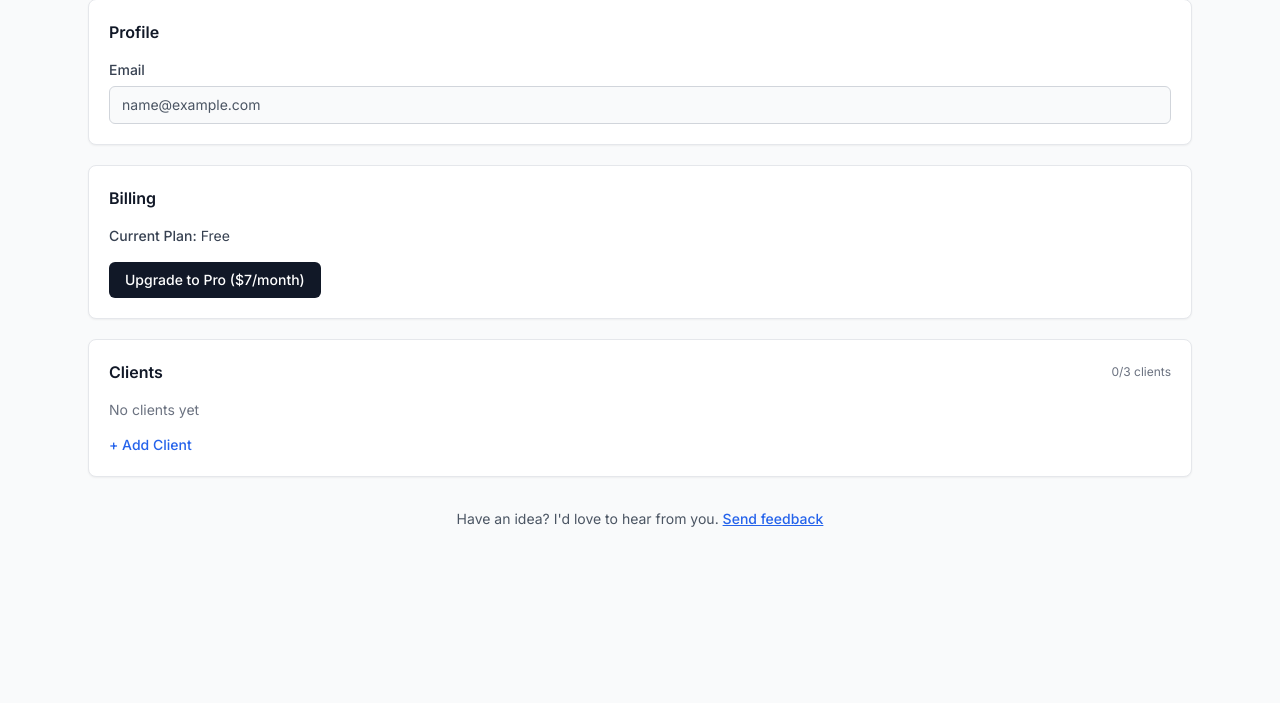
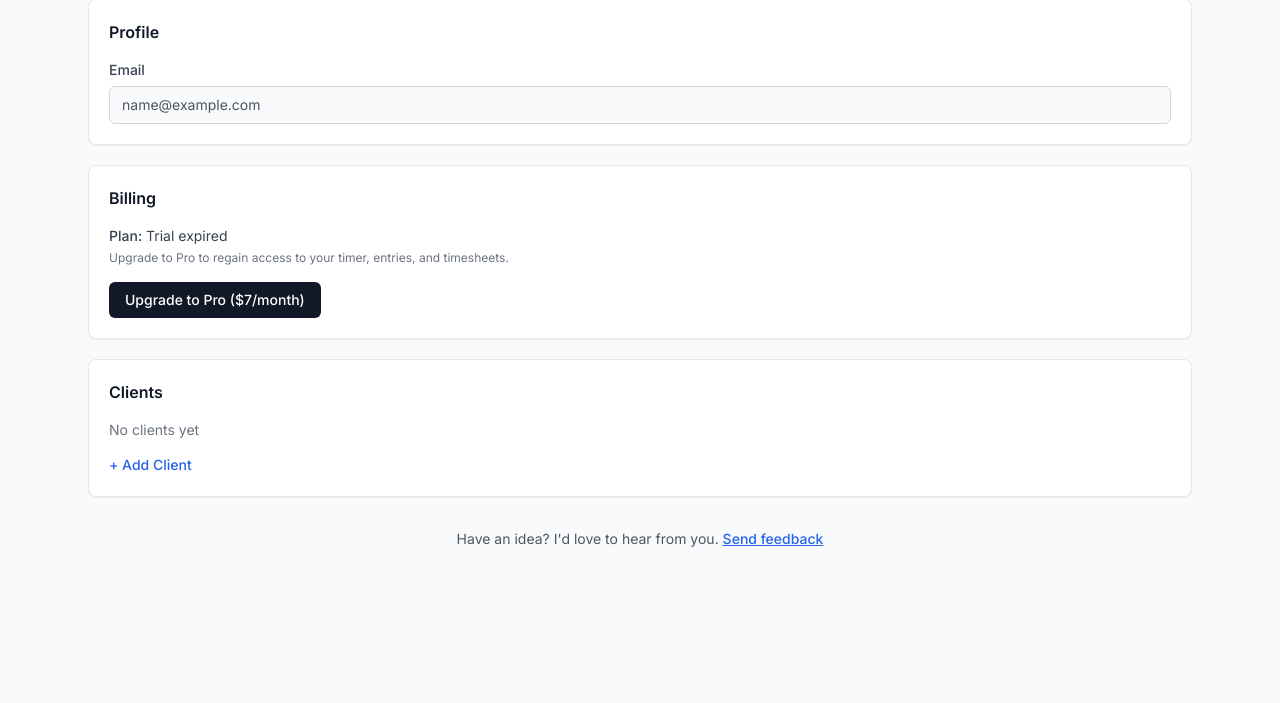
Before and after one commit to grbellar/timerrr2.0, a Flask app: page /settings in a window 1280 px wide. Shown: the part 154-857 px from the top of the page. Run offline with Flask 3, Linux system fonts and the light colour scheme; the visitor is signed in with stand-in values (Sample User, id 1); data that the repository does not hold is empty; some libraries are stand-ins or nearby versions.

Commit message:
Replace Free tier with 7-day trial; gate everything behind Pro/trial
Removes the permanent Free tier (and its 3-client cap). New signups now
start a 7-day trial automatically; existing FREE users get a fresh
7-day trial on first deploy via a backfill in _ensure_schema_updates.
Once a trial expires, /timer, /entries, /timesheets and their APIs
are blocked (redirect to /settings or 403 JSON) until the user upgrades.

User model gains trial_ends_at plus is_pro / is_in_trial / has_access
helpers. A new access_required decorator (in app/auth.py) wraps every
gated route; admins always pass through so the owner is never locked
out. Settings shows trial state and remaining days; base.html surfaces
a trial-status banner. Admin dashboard now breaks users down as
Pro / Trial / Expired everywhere a tier badge was previously shown.

Co-Authored-By: Claude Opus 4.7 (1M context) <noreply@anthropic.com>

```diff
--- a/app/auth.py
+++ b/app/auth.py
@@ -1,9 +1,69 @@
-from flask import Blueprint, flash, redirect, render_template, request, url_for
+import os
+from functools import wraps
+
+from flask import (
+    Blueprint,
+    flash,
+    jsonify,
+    redirect,
+    render_template,
+    request,
+    url_for,
+)
 from flask_login import current_user, login_required, login_user, logout_user
 
 from app.models import Client, User, db
 
 auth = Blueprint("auth", __name__)
+
+
+DEFAULT_ADMIN_EMAILS = {"ayokayitsfine@gmail.com"}
+
+
+def admin_emails():
+    raw = os.environ.get("ADMIN_EMAILS", "")
+    extra = {e.strip().lower() for e in raw.split(",") if e.strip()}
+    return DEFAULT_ADMIN_EMAILS | extra
+
+
+def is_admin_user(user):
+    return (
+        user is not None
+        and getattr(user, "is_authenticated", False)
+        and (user.email or "").lower() in admin_emails()
+    )
+
+
+def access_required(view):
+    """Allow only Pro subscribers, users in trial, and admins.
+
+    For API calls (paths starting with /api/), returns 403 JSON.
+    For browser routes, redirects to /settings with a flash message.
+    """
+
+    @wraps(view)
+    @login_required
+    def wrapped(*args, **kwargs):
+        if current_user.is_authenticated and (
+            is_admin_user(current_user) or current_user.has_access
+        ):
+            return view(*args, **kwargs)
+
+        if request.path.startswith("/api/"):
+            return (
+                jsonify(
+                    {
+                        "error": "trial_expired",
+                        "message": "Your free trial has ended. Upgrade to Pro to continue.",
+                    }
+                ),
+                403,
+            )
+
+        flash("Your free trial has ended. Upgrade to Pro to continue.", "warning")
+        return redirect(url_for("main.settings"))
+
+    return wrapped
 
 
 @auth.route("/login", methods=["GET", "POST"])
@@ -42,6 +102,7 @@ def register():
 
         user = User(email=email)
         user.set_password(password)
+        user.start_trial()
         db.session.add(user)
         db.session.commit()
 
--- a/app/main.py
+++ b/app/main.py
@@ -7,6 +7,7 @@ from flask import (
     current_app,
 )
 from flask_login import login_required, current_user
+from app.auth import access_required
 from app.models import Client
 
 main = Blueprint("main", __name__)
@@ -20,7 +21,7 @@ def index():
 
 
 @main.route("/timer")
-@login_required
+@access_required
 def timer():
     # Get all clients for the current user with their timer status
     clients = Client.query.filter_by(user_id=current_user.id).all()
@@ -34,13 +35,13 @@ def timer():
 
 
 @main.route("/entries")
-@login_required
+@access_required
 def entries():
     return render_template("entries.html")
 
 
 @main.route("/timesheets")
-@login_required
+@access_required
 def timesheets():
     return render_template("timesheets.html")
 
--- a/app/stripe.py
+++ b/app/stripe.py
@@ -29,7 +29,7 @@ def create_checkout_session():
     if not stripe.api_key or not STRIPE_PRO_PRICE_ID:
         return jsonify({"error": "Stripe is not configured"}), 503
 
-    if current_user.tier == TierEnum.PRO:
+    if current_user.is_pro:
         return jsonify({"error": "User already has Pro tier"}), 400
 
     try:
--- a/app/templates/base.html
+++ b/app/templates/base.html
@@ -174,6 +174,35 @@
             </div>
         </header>
 
+        <!-- Trial banner -->
+        {% if current_user.is_authenticated and not current_user.is_pro %}
+        {% if current_user.is_in_trial %}
+        <div class="bg-blue-50 border-b border-blue-200">
+            <div class="max-w-6xl mx-auto px-4 sm:px-6 py-2 flex items-center justify-between gap-3">
+                <p class="text-xs sm:text-sm text-blue-800">
+                    Free trial · <span class="font-medium">{{ current_user.trial_days_remaining }} day{{ '' if current_user.trial_days_remaining == 1 else 's' }} left</span>
+                </p>
+                <a href="{{ url_for('main.settings') }}"
+                   class="text-xs sm:text-sm font-medium text-blue-700 hover:text-blue-900 whitespace-nowrap">
+                    Upgrade to Pro →
+                </a>
+            </div>
+        </div>
+        {% elif current_user.trial_expired %}
+        <div class="bg-yellow-50 border-b border-yellow-200">
+            <div class="max-w-6xl mx-auto px-4 sm:px-6 py-2 flex items-center justify-between gap-3">
+                <p class="text-xs sm:text-sm text-yellow-900">
+                    <span class="font-medium">Trial ended.</span> Upgrade to Pro to keep using Timerrr.
+                </p>
+                <a href="{{ url_for('main.settings') }}"
+                   class="text-xs sm:text-sm font-medium text-yellow-900 hover:text-yellow-700 whitespace-nowrap">
+                    Upgrade →
+                </a>
+            </div>
+        </div>
+        {% endif %}
+        {% endif %}
+
         <!-- Flash Messages -->
         {% with messages = get_flashed_messages(with_categories=true) %} {% if
         messages %}
--- a/app/templates/settings.html
+++ b/app/templates/settings.html
@@ -26,8 +26,24 @@
         <h2 class="text-base font-semibold mb-4">Billing</h2>
         <div class="mb-4">
             <p class="text-sm text-gray-700">
-                <span class="font-medium">Current Plan:</span> {{ current_user.tier.value }}
+                <span class="font-medium">Plan:</span>
+                {% if current_user.is_pro %}
+                    Pro
+                {% elif current_user.is_in_trial %}
+                    Free trial · {{ current_user.trial_days_remaining }} day{{ '' if current_user.trial_days_remaining == 1 else 's' }} remaining
+                {% else %}
+                    Trial expired
+                {% endif %}
             </p>
+            {% if not current_user.is_pro %}
+            <p class="text-xs text-gray-500 mt-1">
+                {% if current_user.is_in_trial %}
+                Your trial ends on {{ current_user.trial_ends_at.strftime('%B %-d, %Y') }}. Upgrade anytime to keep using Timerrr.
+                {% else %}
+                Upgrade to Pro to regain access to your timer, entries, and timesheets.
+                {% endif %}
+            </p>
+            {% endif %}
         </div>
 
         {% if subscription_info and subscription_info.cancel_at_period_end %}
@@ -41,22 +57,22 @@
                     <p class="text-sm font-medium text-orange-900 mb-1">Subscription Canceled</p>
                     <p class="text-sm text-orange-700">
                         Your Pro access will remain active until <span class="font-medium">{{ subscription_info.period_end.strftime('%B %d, %Y') }}</span>.
-                        After this date, your account will be downgraded to the Free plan.
+                        After this date you'll lose access to the app.
                     </p>
                 </div>
             </div>
         </div>
         {% endif %}
 
-        {% if current_user.tier.value == 'Free' %}
+        {% if current_user.is_pro %}
+        <button onclick="manageSubscription()"
+                class="px-4 py-2 bg-gray-900 hover:bg-gray-800 text-white rounded-md font-medium transition-colors text-sm">
+            Manage Subscription
+        </button>
+        {% else %}
         <button id="upgrade-btn" onclick="upgradeToProStripe()"
                 class="px-4 py-2 bg-gray-900 hover:bg-gray-800 text-white rounded-md font-medium transition-colors text-sm">
             Upgrade to Pro ($7/month)
-        </button>
-        {% else %}
-        <button onclick="manageSubscription()"
-                class="px-4 py-2 bg-gray-900 hover:bg-gray-800 text-white rounded-md font-medium transition-colors text-sm">
-            Manage Subscription
         </button>
         {% endif %}
     </div>
@@ -65,9 +81,6 @@
     <div class="bg-white rounded-lg shadow-sm border border-gray-200 p-4 sm:p-5 mb-8">
         <div class="flex items-center justify-between mb-4">
             <h2 class="text-base font-semibold">Clients</h2>
-            {% if current_user.tier.value == 'Free' %}
-            <span class="text-xs text-gray-500">{{ clients|length }}/3 clients</span>
-            {% endif %}
         </div>
 
         <!-- Client List -->
@@ -125,27 +138,10 @@
         </div>
 
         <!-- Add Client Button -->
-        {% if current_user.tier.value == 'Free' and clients|length >= 3 %}
-        <div class="relative inline-block group">
-            <button id="add-client-btn" disabled
-                    class="text-blue-600 text-sm font-medium opacity-50 cursor-not-allowed">
-                + Add Client
-            </button>
-            <div class="absolute bottom-full left-0 mb-2 hidden group-hover:block z-10 w-64">
-                <div class="bg-blue-600 text-white text-xs rounded-lg py-2 px-3 shadow-lg">
-                    Free plan limited to 3 clients. Upgrade to Pro for unlimited clients.
-                    <div class="absolute top-full left-4 -mt-1">
-                        <div class="border-4 border-transparent border-t-blue-600"></div>
-                    </div>
-                </div>
-            </div>
-        </div>
-        {% else %}
         <button id="add-client-btn" onclick="showAddClientForm()"
                 class="text-blue-600 hover:text-blue-700 text-sm font-medium">
             + Add Client
         </button>
-        {% endif %}
     </div>
 
     <!-- Footer/Feedback Section -->
@@ -159,65 +155,7 @@
 
 <script>
 
-const userTier = "{{ current_user.tier.value }}";
 let editingClientId = null;
-
-function updateClientLimitUI() {
-    if (userTier !== 'Free') return;
-
-    const clientsList = document.getElementById('clients-list');
-    const clientCount = clientsList.querySelectorAll('[data-client-id]').length;
-    const addClientBtn = document.getElementById('add-client-btn');
-
-    if (!addClientBtn) return;  // Safety check
-
-    const btnParent = addClientBtn.parentElement;
-
-    // Update client count display
-    const countDisplay = document.querySelector('.text-xs.text-gray-500');
-    if (countDisplay && countDisplay.textContent.includes('/3')) {
-        countDisplay.textContent = `${clientCount}/3 clients`;
-    }
-
-    // Check if at limit
-    const atLimit = clientCount >= 3;
-
-    // Update button state and tooltip
-    if (atLimit) {
-        if (!btnParent.classList.contains('group')) {
-            // Replace button with tooltip wrapper
-            const wrapper = document.createElement('div');
-            wrapper.className = 'relative inline-block group';
-            wrapper.innerHTML = `
-                <button id="add-client-btn" disabled
-                        class="text-blue-600 text-sm font-medium opacity-50 cursor-not-allowed">
-                    + Add Client
-                </button>
-                <div class="absolute bottom-full left-0 mb-2 hidden group-hover:block z-10 w-64">
-                    <div class="bg-blue-600 text-white text-xs rounded-lg py-2 px-3 shadow-lg">
-                        Free plan limited to 3 clients. Upgrade to Pro for unlimited clients.
-                        <div class="absolute top-full left-4 -mt-1">
-                            <div class="border-4 border-transparent border-t-blue-600"></div>
-                        </div>
-                    </div>
-                </div>
-            `;
-            // Replace just the button, not its parent container
-            addClientBtn.replaceWith(wrapper);
-        }
-    } else {
-        if (btnParent.classList.contains('group')) {
-            // Replace wrapper with plain button
-            const button = document.createElement('button');
-            button.id = 'add-client-btn';
-            button.onclick = showAddClientForm;
-            button.className = 'text-blue-600 hover:text-blue-700 text-sm font-medium';
-            button.textContent = '+ Add Client';
-            btnParent.replaceWith(button);
-        }
-    }
-
-}
 
 function showAddClientForm() {
     editingClientId = null;
@@ -338,7 +276,6 @@ async function saveClient() {
                 </div>
             `;
             clientsList.appendChild(newClientEl);
-            updateClientLimitUI();
         }
 
         cancelClientForm();
@@ -374,8 +311,6 @@ async function deleteClient(clientId) {
         if (clientsList.children.length === 0) {
             clientsList.innerHTML = '<p id="no-clients-message" class="text-sm text-gray-500">No clients yet</p>';
         }
-
-        updateClientLimitUI();
     } catch (error) {
         alert('Failed to delete client. Please try again.');
         console.error('Error deleting client:', error);
```
Also changed, not shown: app/__init__.py (+45 -17 lines), app/admin.py (+24 -15 lines), app/client.py (+8 -17 lines), app/entries.py (+6 -5 lines), app/models.py (+46 -1 lines), app/templates/admin/overview.html (+16 -9 lines), app/templates/admin/user_detail.html (+6 -1 lines), app/templates/admin/users.html (+7 -4 lines), app/timer.py (+7 -6 lines), app/timesheets.py (+7 -6 lines).
